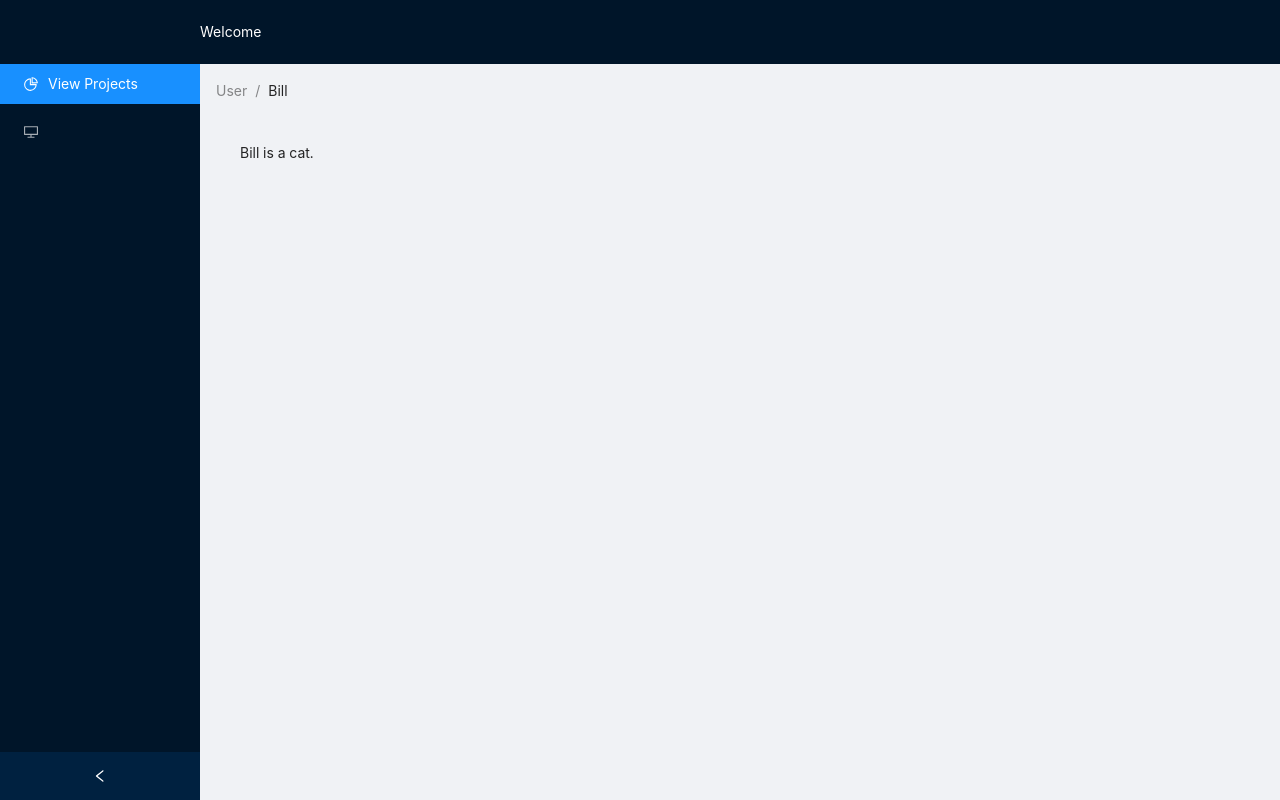
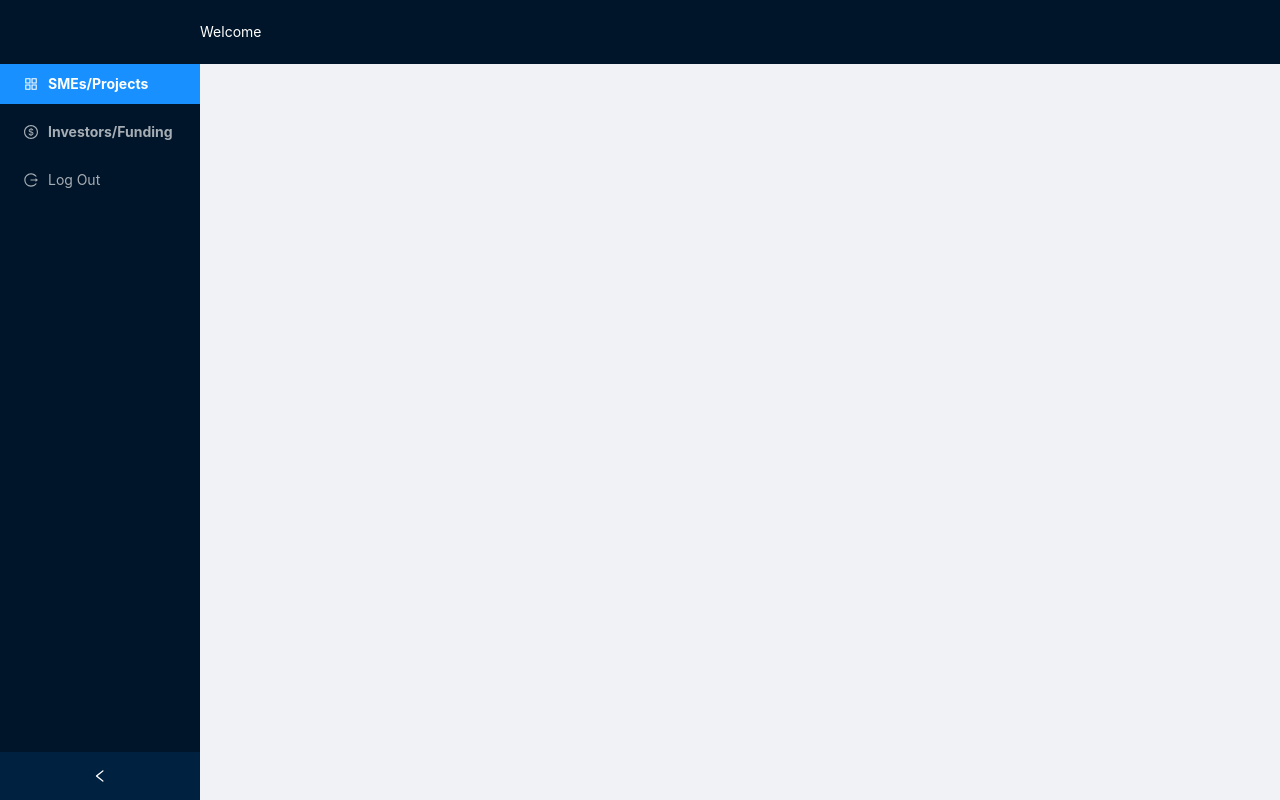
Before and after one commit to emydame/rRootSmart, a React (Create React App) app in the folder src/frontend/: page /admin in a window 1280 px wide. Built offline with nearby package versions, Linux system fonts and the light colour scheme.

Commit message:
admin section modification

```diff
--- a/src/frontend/src/components/dashboard/admin/AdminDashboard.js
+++ b/src/frontend/src/components/dashboard/admin/AdminDashboard.js
@@ -2,8 +2,11 @@
 /* eslint no-console: "error" */
 
 import React from "react";
+import { Switch, Router, Route, Link } from "react-router-dom";
 import { Layout, Menu, Breadcrumb, Row, Col } from "antd";
-import { DesktopOutlined, PieChartOutlined, FileOutlined, TeamOutlined, UserOutlined } from "@ant-design/icons";
+import { DesktopOutlined, PieChartOutlined, FileOutlined, TeamOutlined, UserOutlined,LogoutOutlined,AppstoreOutlined, DollarCircleOutlined } from "@ant-design/icons";
+import InvestorsAndFunding from "./InvestorsAndFunding";
+import SmeAndProjects from "./SmeAndProjects";
 
 const { Header, Content, Footer, Sider } = Layout;
 const { SubMenu } = Menu;
@@ -28,10 +31,13 @@ class AdminDashboard extends React.Component {
         <Sider collapsible collapsed={this.state.collapsed} onCollapse={this.onCollapse} style={{ paddingTop: "60px" }}>
           <div className="logo"></div>
           <Menu theme="dark" defaultSelectedKeys={["1"]} mode="inline">
-            <Menu.Item key="1" icon={<PieChartOutlined />}>
-              View Projects
+            <Menu.Item key="1" icon={<AppstoreOutlined />}>
+             <Link to="/admin/smeandprojects"> SMEs/Projects</Link>
             </Menu.Item>
-            <Menu.Item key="2" icon={<DesktopOutlined />}></Menu.Item>
+            <Menu.Item key="2" icon={<DollarCircleOutlined />}>
+            <Link to="/admin/investorsandfunding">Investors/Funding</Link>
+            </Menu.Item>
+            <Menu.Item key="3" icon={<LogoutOutlined/>}> Log Out</Menu.Item>
           </Menu>
         </Sider>
         <Layout className="site-layout">
@@ -42,6 +48,14 @@ class AdminDashboard extends React.Component {
             </Row>
           </Header>
           <Content style={{ margin: "0 16px" }}>
+            <Router history={this.props.history}>
+              <Switch>
+                <Route path="/admin/investorsandfunding" component={InvestorsAndFunding} />
+                <Route path="/admin/smeandprojects" component={SmeAndProjects} />
+              </Switch>
+            </Router>
+          </Content>
+          {/* <Content style={{ margin: "0 16px" }}>
             <Breadcrumb style={{ margin: "16px 0" }}>
               <Breadcrumb.Item>User</Breadcrumb.Item>
               <Breadcrumb.Item>Bill</Breadcrumb.Item>
@@ -49,7 +63,7 @@ class AdminDashboard extends React.Component {
             <div className="site-layout-background" style={{ padding: 24, minHeight: 360 }}>
               Bill is a cat.
             </div>
-          </Content>
+          </Content> */}
         </Layout>
       </Layout>
     );
--- a/src/frontend/src/components/header/About.js
+++ b/src/frontend/src/components/header/About.js
@@ -45,7 +45,7 @@ class About extends React.Component {
             <Row>
               <Col className="text-center pr-1">
                 <Modal.Title id="login" className="text-light">
-                  About eazSME
+                  WE ARE eazSME
                 </Modal.Title>
               </Col>
             </Row>
@@ -53,9 +53,26 @@ class About extends React.Component {
           <Modal.Body bsPrefix="modal-body">
             <div>
               <p>
-                Lorem ipsum dolor sit amet consectetur adipisicing elit. Impedit enim architecto placeat. Expedita
-                assumenda porro voluptatibus illum cum, quasi, deserunt repellendus optio labore libero facilis
-                consequatur alias placeat itaque iste.
+                We believe Small and Medium Size Businessess aren't getting the finance they need to start and grow thier business.
+                this is why we strive  to review your organizations financial history so as to provide you the excellent service you
+                deserve, this service enable you access funds recieved from the Government and internation bodies.
+              </p>
+              <hr/>
+              <h1>WHY eazSME?</h1>
+              <p>
+                SMEs are crucial contributor to industry in emerging markets contributing up to 60% of total employment. However, 200
+                million SMEs lack access to affordable financial services and credit.
+              </p>
+              <p>
+                This, among other factors are why we started eazSME to provide a platform through which SMEs can access investment funds
+                from potential investors through a transparent and regulated process
+              </p>
+              <hr/>
+              <h1>MEET OUR TEAM</h1>
+              <p>
+                We area a skilled team of Business Analyst, Software Developers, Project Managers who identified a gap in financing Small
+                and Medium Enterprises and have decided to bridge the gap. Our mission is to make investment funds accessbile to SMEs and
+                the utilization of the funds monitored and regulated.
               </p>
             </div>
           </Modal.Body>
```
Also changed, not shown: 1 other file (tests, documents, lock files or other folders).
